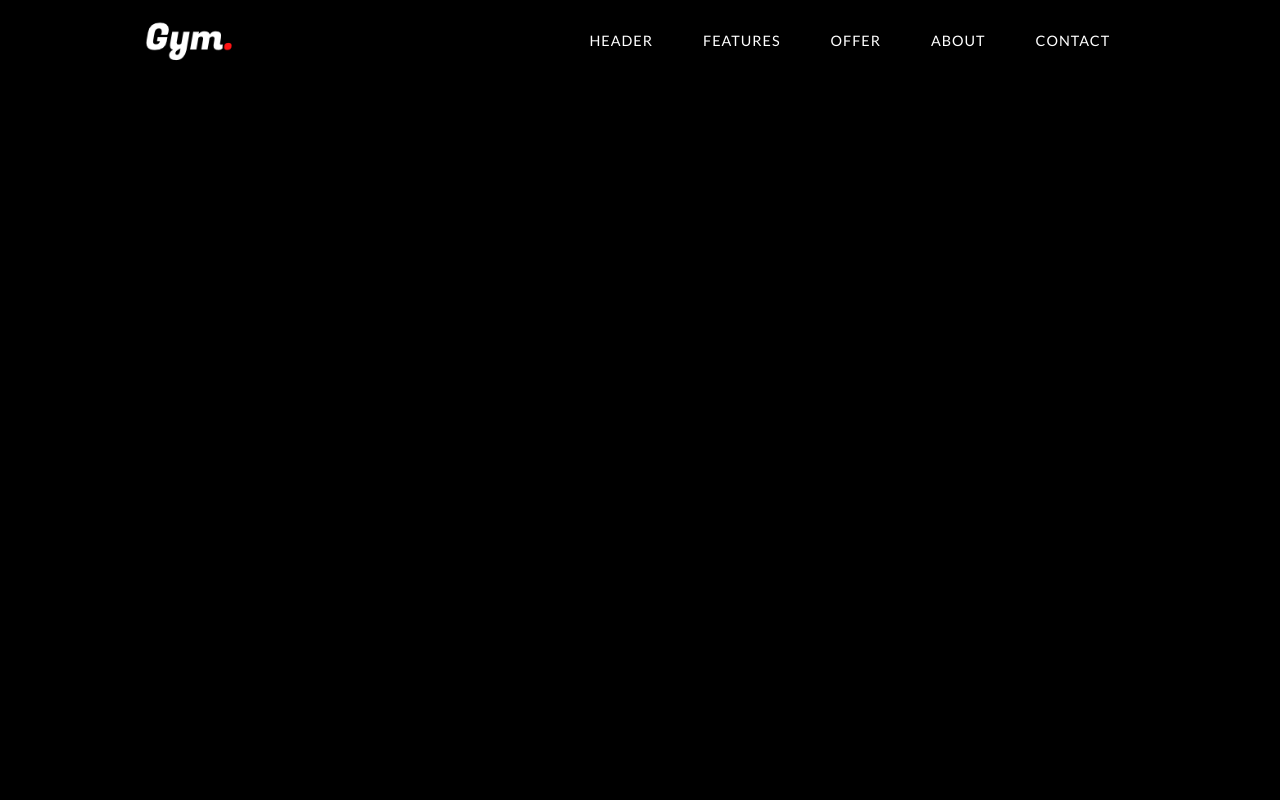
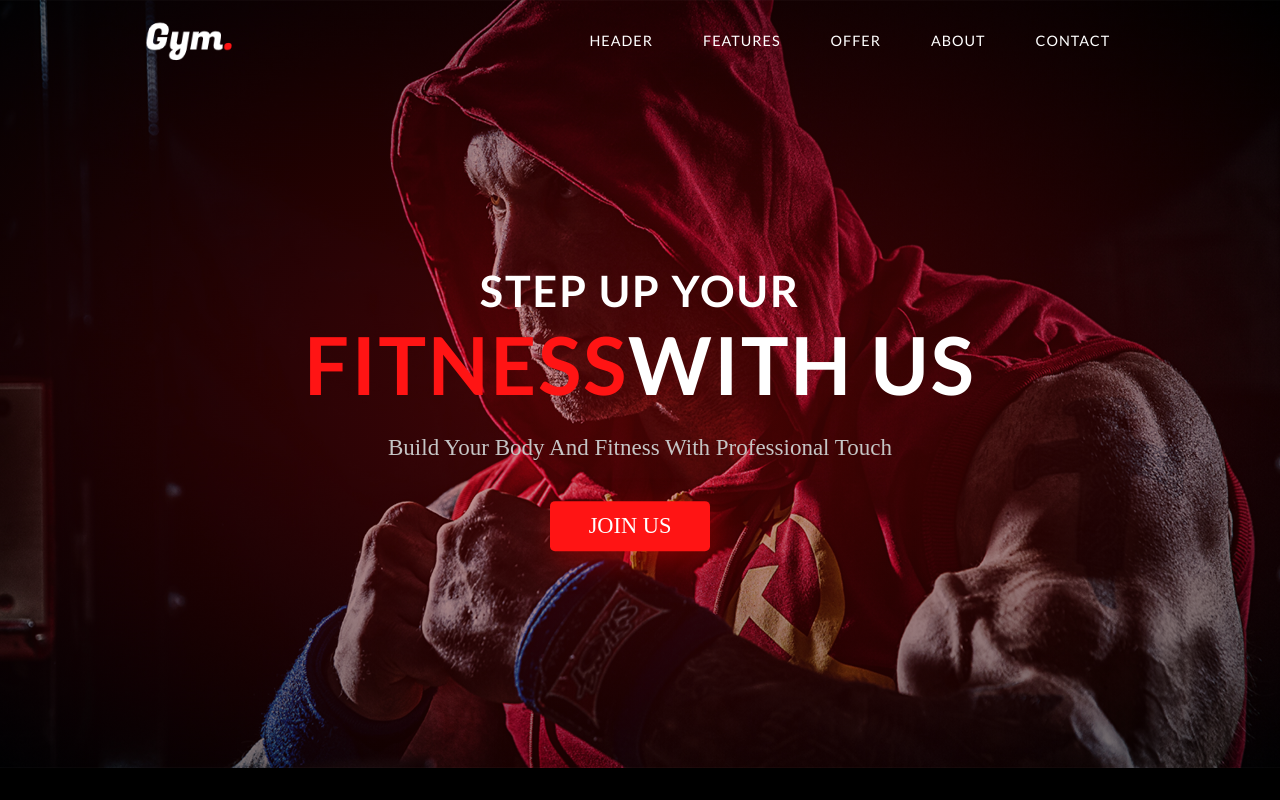
Before and after one commit to CLIFF-MUDIGO/gym-website, a React (Create React App) app: page / in a window 1280 px wide. Built offline with nearby package versions, Linux system fonts and the light colour scheme.

Commit message:
:art: feat: improve structure and the header

```diff
--- a/src/App.js
+++ b/src/App.js
@@ -1,10 +1,12 @@
 import React from 'react'
 import Navbar from './components/Navbar';
+import Header from './components/Header';
 
 const App = () => {
   return (
     <div className="App">
        <Navbar />
+       <Header />
     </div>
   );
 }
--- /dev/null
+++ b/src/components/Header.jsx
@@ -0,0 +1,19 @@
+import React from 'react';
+import '../index.css';
+
+const Header = () => {
+  return (
+    <div id='main'>
+      <div className='name'>
+        <h2>STEP UP YOUR</h2>
+        <h1><span>FITNESS</span>WITH US</h1>
+        <p className='details'>Build Your Body And Fitness With Professional Touch</p>
+        <div className='header-btns'>
+          <a href='#' className='header-btn'>JOIN US</a>
+        </div>
+      </div>
+    </div>
+  );
+}
+
+export default Header;
```
